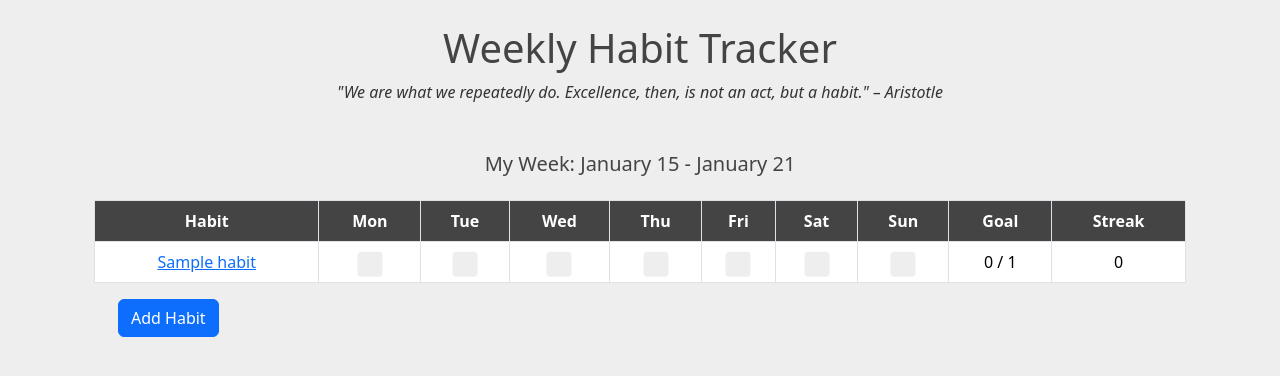
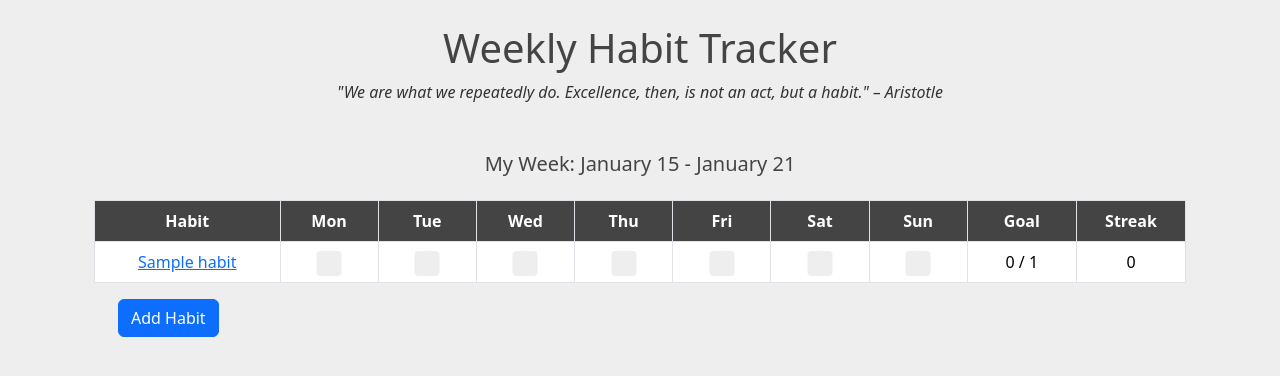
Before and after one commit to ahmetcucar/wellness-workbook, a Django app: page /habits/ in a window 1280 px wide. Shown: the part 56-432 px from the top of the page. Run offline with Django 5.2, Linux system fonts and the light colour scheme; a user stored in the database is signed in; tables that the repository leaves empty hold one stand-in row (values such as "Sample post").

Commit message:
set custom col widths for habit table

```diff
--- a/mysite/app/static/app/main.css
+++ b/mysite/app/static/app/main.css
@@ -89,12 +89,21 @@ a.article-title:hover {
     color: white;
 }
 
+/* ---------- CUSTOM WIDTHS FOR HABIT TABLE COLUMNS ---------------- */
+
+.habit-day-col {
+    width: 9%;
+}
+
+.habit-title-col {
+    width: 17%;
+}
+
+.habit-count-col, .habit-streak-col {
+    width: 10%;
+}
+
 /* ---------- CUSTOM CHECKBOXES FOR HABIT TABLE ---------------- */
-
-/* td {
-    vertical-align: middle;
-}
-*/
 
 .custom-checkbox {
     position: relative;
@@ -127,7 +136,7 @@ a.article-title:hover {
     /* Centering the checkmark */
     left: 50%;
     top: 50%;
-    transform: translate(-50%, -65%); /* NOTE: most important for centering */
+    transform: translate(-50%, -68%); /* NOTE: most important for centering */
 }
 
 .custom-checkbox:hover input ~ .checkmark {
--- a/mysite/app/templates/app/habits.html
+++ b/mysite/app/templates/app/habits.html
@@ -31,16 +31,11 @@
                     {% for habit in habits %}
                         <tr>
                             <!-- title -->
-                            <td><a href="{% url 'habit-detail' habit.id %}">{{ habit.title }}</a></td>
+                            <td><a class="habit-title-col" href="{% url 'habit-detail' habit.id %}">{{ habit.title }}</a></td>
 
                             <!-- checkboxes -->
                             {% for day in days_of_week %}
-                                <!-- <td>
-                                    <input type="checkbox" data-habit-id="{{ habit.id }}" data-date="{{ day }}"
-                                    {% if habit.performances|get_item:day %} checked {% endif %}
-                                    class="habit-checkbox">
-                                </td> -->
-                                <td>
+                                <td class="habit-day-col">
                                     <label class="custom-checkbox">
                                         <input type="checkbox" data-habit-id="{{ habit.id }}" data-date="{{ day }}"
                                         {% if habit.performances|get_item:day %} checked {% endif %}
@@ -51,12 +46,12 @@
                             {% endfor %}
 
                             <!-- count -->
-                            <td id="habit-count-{{ habit.id }}">
+                            <td class="habit-count-col" id="habit-count-{{ habit.id }}">
                                 {{ habit.count }} / {{ habit.goal }} {% if habit.count >= habit.goal %} &#127881; {% endif %}
                             </td>
 
                             <!-- streak -->
-                            <td id="habit-streak-{{ habit.id }}">{{ habit.streak }}</td>
+                            <td class="habit-streak-col" id="habit-streak-{{ habit.id }}">{{ habit.streak }}</td>
                         </tr>
                     {% endfor %}
                 </tbody>
```
